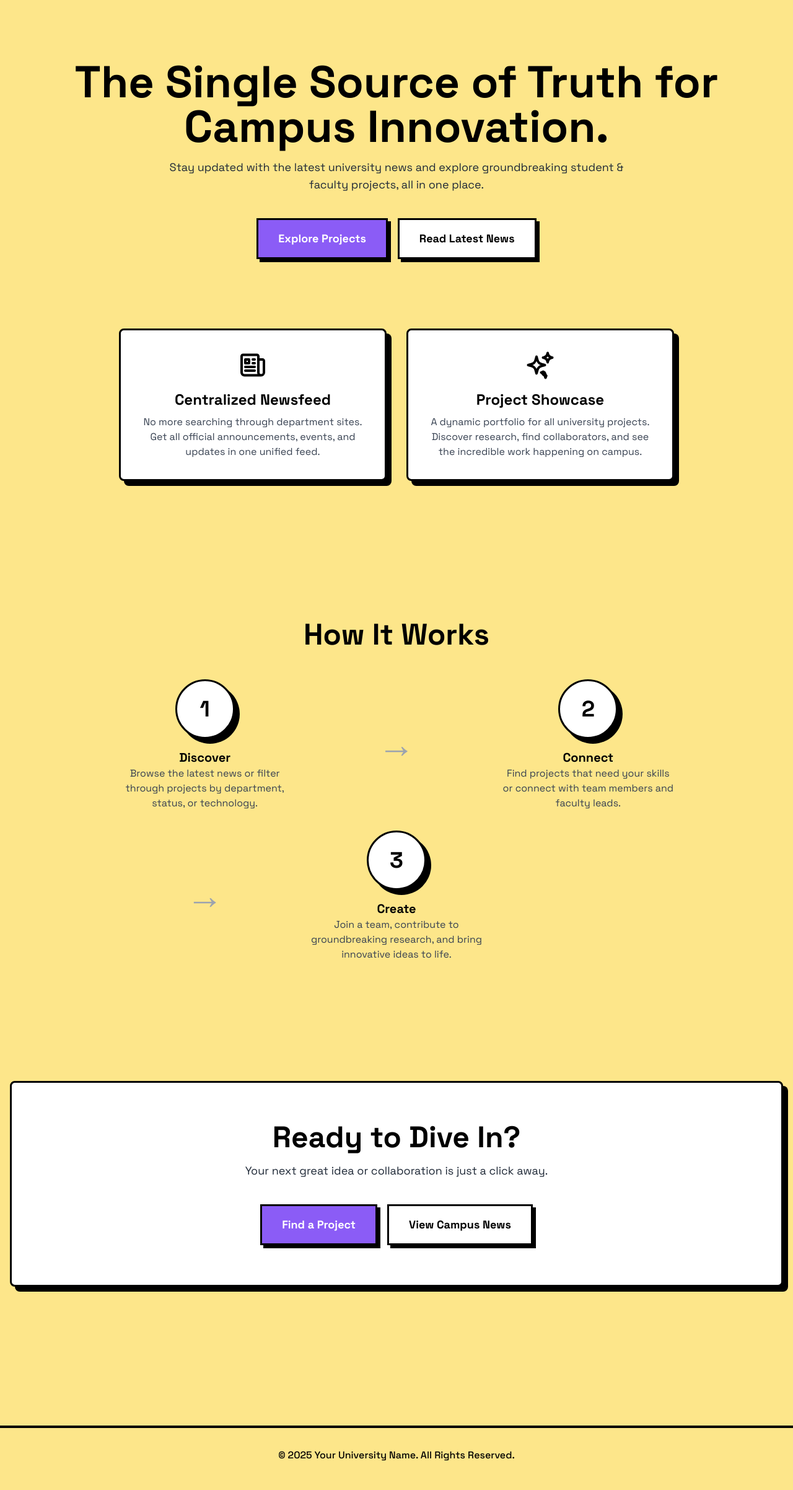
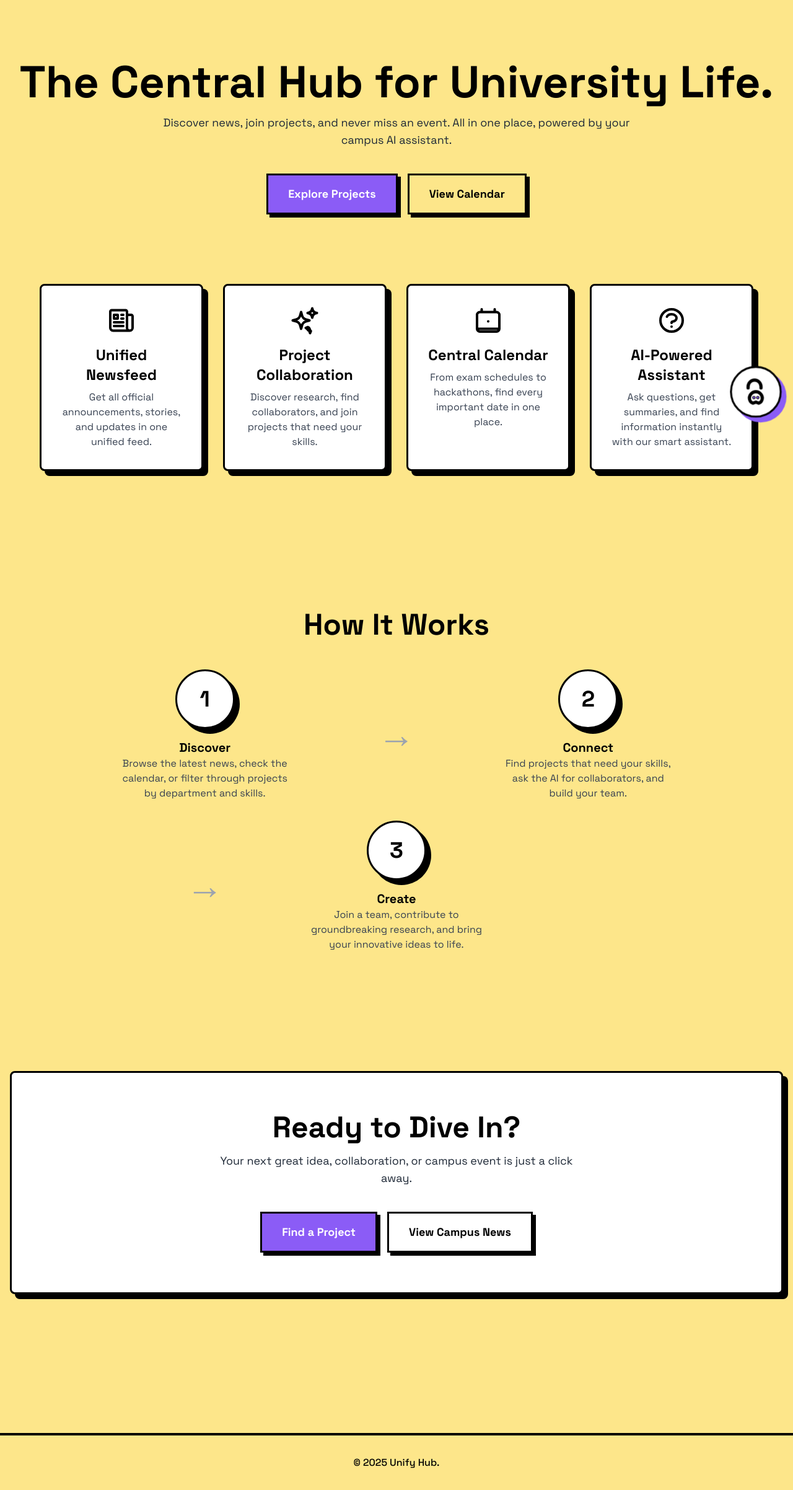
Before and after one commit to shaguntembhurne/unify_full_stack, a Django app: page / in a window 1280 px wide. Shown: the part 108-2512 px from the top of the page at 62% size. Before the commit the page ends 2465 px from the top, so only its background shows below. Run offline with Django 5.2, Linux system fonts and the light colour scheme; some libraries are stand-ins or nearby versions.

Commit message:
Landing: use shared base + navbar; fix links to routes and calendar URL

```diff
--- a/templates/landing.html
+++ b/templates/landing.html
@@ -1,96 +1,71 @@
-<!DOCTYPE html>
-<html lang="en">
-<head>
-    <meta charset="UTF-8">
-    <meta name="viewport" content="width=device-width, initial-scale=1.0">
-    <title>Unify Hub | University News & Projects</title>
-    <script src="https://cdn.tailwindcss.com"></script>
-    <link href="https://fonts.googleapis.com/css2?family=Space+Grotesk:wght@400;500;600;700&display=swap" rel="stylesheet">
-    <style>
-        body {
-            font-family: 'Space Grotesk', sans-serif;
-            background-color: #FDE68A; /* Warm yellow background */
-        }
-        .neubrutalism {
-            background: white;
-            border: 3px solid black;
-            box-shadow: 8px 8px 0px black;
-            transition: all 0.2s ease-in-out;
-        }
-        .btn-neubrutalism {
-            background: white;
-            border: 3px solid black;
-            box-shadow: 5px 5px 0px black;
-            transition: all 0.2s ease;
-            cursor: pointer;
-        }
-        .btn-neubrutalism:hover {
-            transform: translate(-3px, -3px);
-            box-shadow: 8px 8px 0px black;
-        }
-        .btn-neubrutalism:active {
-            transform: translate(5px, 5px);
-            box-shadow: none;
-        }
-    </style>
-</head>
-<body class="text-black">
-
-    {% include 'partials/navbar.html' %}
-
-    <!-- Main Content -->
+{% extends 'base.html' %}
+{% block title %}Unify Hub | University News, Projects & Calendar{% endblock %}
+{% block content %}
     <main class="container mx-auto px-4 py-16 md:py-24">
 
         <!-- Hero Section -->
         <section class="text-center">
-            <h2 class="text-5xl md:text-7xl font-bold mb-4">The Single Source of Truth for Campus Innovation.</h2>
+            <h2 class="text-5xl md:text-7xl font-bold mb-4">The Central Hub for University Life.</h2>
             <p class="max-w-3xl mx-auto text-lg text-gray-800 mb-10">
-                Stay updated with the latest university news and explore groundbreaking student & faculty projects, all in one place.
+                Discover news, join projects, and never miss an event. All in one place, powered by your campus AI assistant.
             </p>
             <div class="flex flex-col sm:flex-row justify-center items-center gap-4">
-                <a href="{% url 'premitive:auth' %}" class="w-full sm:w-auto btn-neubrutalism font-bold py-4 px-8 text-lg bg-[#8B5CF6] text-white text-center">Explore Projects</a>
-                <a href="{% url 'premitive:auth' %}" class="w-full sm:w-auto btn-neubrutalism font-bold py-4 px-8 text-lg text-center">Read Latest News</a>
+                <a href="/projects/" class="w-full sm:w-auto btn-neubrutalism font-bold py-4 px-8 text-lg bg-[#8B5CF6] text-white text-center">Explore Projects</a>
+                <a href="{% url 'premitive:calendar' %}" class="w-full sm:w-auto btn-neubrutalism font-bold py-4 px-8 text-lg text-center">View Calendar</a>
             </div>
         </section>
 
         <!-- Features Section -->
-        <section id="explore" class="py-20 md:py-28">
-            <div class="max-w-4xl mx-auto grid grid-cols-1 md:grid-cols-2 gap-8 text-center">
+        <section id="features" class="py-20 md:py-28">
+             <div class="max-w-6xl mx-auto grid grid-cols-1 md:grid-cols-2 lg:grid-cols-4 gap-8 text-center">
                 <!-- Feature 1: Centralized News -->
-                <div id="news" class="neubrutalism p-8 rounded-lg">
+                <div class="neubrutalism feature-card p-8 rounded-lg">
                     <svg class="mx-auto h-12 w-12 mb-4" xmlns="http://www.w3.org/2000/svg" fill="none" viewBox="0 0 24 24" stroke-width="2" stroke="currentColor"><path stroke-linecap="round" stroke-linejoin="round" d="M12 7.5h1.5m-1.5 3h1.5m-7.5 3h7.5m-7.5 3h7.5m3-9h3.375c.621 0 1.125.504 1.125 1.125V18a2.25 2.25 0 01-2.25 2.25M16.5 7.5V18a2.25 2.25 0 002.25 2.25M16.5 7.5V4.875c0-.621-.504-1.125-1.125-1.125H4.125C3.504 3.75 3 4.254 3 4.875V18a2.25 2.25 0 002.25 2.25h13.5M6 7.5h3v3H6v-3z" /></svg>
-                    <h3 class="text-2xl font-bold mb-2">Centralized Newsfeed</h3>
-                    <p class="text-gray-700">No more searching through department sites. Get all official announcements, events, and updates in one unified feed.</p>
+                    <h3 class="text-2xl font-bold mb-2">Unified Newsfeed</h3>
+                    <p class="text-gray-700">Get all official announcements, stories, and updates in one unified feed.</p>
                 </div>
                 <!-- Feature 2: Project Showcase -->
-                <div id="projects" class="neubrutalism p-8 rounded-lg">
+                <div class="neubrutalism feature-card p-8 rounded-lg">
                     <svg class="mx-auto h-12 w-12 mb-4" xmlns="http://www.w3.org/2000/svg" fill="none" viewBox="0 0 24 24" stroke-width="2" stroke="currentColor"><path stroke-linecap="round" stroke-linejoin="round" d="M9.813 15.904L9 18.75l-.813-2.846a4.5 4.5 0 00-3.09-3.09L2.25 12l2.846-.813a4.5 4.5 0 003.09-3.09L9 5.25l.813 2.846a4.5 4.5 0 003.09 3.09L15.75 12l-2.846.813a4.5 4.5 0 00-3.09 3.09zM18.259 8.715L18 9.75l-.259-1.035a3.375 3.375 0 00-2.455-2.456L14.25 6l1.036-.259a3.375 3.375 0 002.455-2.456L18 2.25l.259 1.035a3.375 3.375 0 002.456 2.456L21.75 6l-1.035.259a3.375 3.375 0 00-2.456 2.456zM16.898 20.562L16.25 22.25l-.648-1.688a2.25 2.25 0 01-1.48-1.48L12.75 18l1.688-.648a2.25 2.25 0 011.48 1.48l.648 1.688z" /></svg>
-                    <h3 class="text-2xl font-bold mb-2">Project Showcase</h3>
-                    <p class="text-gray-700">A dynamic portfolio for all university projects. Discover research, find collaborators, and see the incredible work happening on campus.</p>
+                    <h3 class="text-2xl font-bold mb-2">Project Collaboration</h3>
+                    <p class="text-gray-700">Discover research, find collaborators, and join projects that need your skills.</p>
+                </div>
+                <!-- Feature 3: Unify Calendar -->
+                <div class="neubrutalism feature-card p-8 rounded-lg">
+                    <svg class="mx-auto h-12 w-12 mb-4" xmlns="http://www.w3.org/2000/svg" fill="none" viewBox="0 0 24 24" stroke-width="2" stroke="currentColor"><path stroke-linecap="round" stroke-linejoin="round" d="M6.75 3v2.25M17.25 3v2.25M3 18.75V7.5a2.25 2.25 0 012.25-2.25h13.5A2.25 2.25 0 0121 7.5v11.25m-18 0A2.25 2.25 0 005.25 21h13.5A2.25 2.25 0 0021 18.75m-18 0h18M12 12.75h.008v.008H12v-.008z" /></svg>
+                    <h3 class="text-2xl font-bold mb-2">Central Calendar</h3>
+                    <p class="text-gray-700">From exam schedules to hackathons, find every important date in one place.</p>
+                </div>
+                <!-- Feature 4: AI Assistant -->
+                <div class="neubrutalism feature-card p-8 rounded-lg">
+                   <svg class="mx-auto h-12 w-12 mb-4" xmlns="http://www.w3.org/2000/svg" fill="none" viewBox="0 0 24 24" stroke-width="2" stroke="currentColor"><path stroke-linecap="round" stroke-linejoin="round" d="M8.228 9c.549-1.165 2.03-2 3.772-2 2.21 0 4 1.343 4 3 0 1.4-1.278 2.575-3.006 2.907-.542.104-.994.54-.994 1.093m0 3h.01M21 12a9 9 0 11-18 0 9 9 0 0118 0z" /></svg>
+                    <h3 class="text-2xl font-bold mb-2">AI-Powered Assistant</h3>
+                    <p class="text-gray-700">Ask questions, get summaries, and find information instantly with our smart assistant.</p>
                 </div>
             </div>
         </section>
 
+
         <!-- How It Works Section -->
-        <section id="how-it-works" class="py-20 md:py-28 text-center">
+    <section id="how-it-works" class="py-20 md:py-28 text-center">
              <h2 class="text-4xl md:text-5xl font-bold text-center mb-12">How It Works</h2>
              <div class="max-w-4xl mx-auto grid grid-cols-1 md:grid-cols-3 gap-8 items-center text-center">
                 <div class="flex flex-col items-center">
                     <div class="neubrutalism rounded-full w-24 h-24 flex items-center justify-center text-4xl font-bold mb-4">1</div>
                     <h3 class="text-xl font-bold">Discover</h3>
-                    <p class="text-gray-700">Browse the latest news or filter through projects by department, status, or technology.</p>
+                    <p class="text-gray-700">Browse the latest news, check the calendar, or filter through projects by department and skills.</p>
                 </div>
                 <div class="text-gray-400 hidden md:block text-6xl">→</div>
                 <div class="flex flex-col items-center">
                     <div class="neubrutalism rounded-full w-24 h-24 flex items-center justify-center text-4xl font-bold mb-4">2</div>
                      <h3 class="text-xl font-bold">Connect</h3>
-                    <p class="text-gray-700">Find projects that need your skills or connect with team members and faculty leads.</p>
+                    <p class="text-gray-700">Find projects that need your skills, ask the AI for collaborators, and build your team.</p>
                 </div>
                  <div class="text-gray-400 hidden md:block text-6xl">→</div>
                  <div class="flex flex-col items-center">
                     <div class="neubrutalism rounded-full w-24 h-24 flex items-center justify-center text-4xl font-bold mb-4">3</div>
                      <h3 class="text-xl font-bold">Create</h3>
-                    <p class="text-gray-700">Join a team, contribute to groundbreaking research, and bring innovative ideas to life.</p>
+                    <p class="text-gray-700">Join a team, contribute to groundbreaking research, and bring your innovative ideas to life.</p>
                 </div>
              </div>
         </section>
@@ -100,22 +75,14 @@
             <div class="neubrutalism rounded-lg p-10 md:p-16 text-center">
                 <h2 class="text-4xl md:text-5xl font-bold mb-4">Ready to Dive In?</h2>
                 <p class="max-w-xl mx-auto text-lg text-gray-800 mb-10">
-                    Your next great idea or collaboration is just a click away.
+                    Your next great idea, collaboration, or campus event is just a click away.
                 </p>
                 <div class="flex flex-col sm:flex-row justify-center items-center gap-4">
-                    <a href="{% url 'premitive:auth' %}" class="w-full sm:w-auto btn-neubrutalism font-bold py-4 px-8 text-lg bg-[#8B5CF6] text-white text-center">Find a Project</a>
-                    <a href="{% url 'premitive:auth' %}" class="w-full sm:w-auto btn-neubrutalism font-bold py-4 px-8 text-lg text-center">View Campus News</a>
+                    <a href="/projects/" class="w-full sm:w-auto btn-neubrutalism font-bold py-4 px-8 text-lg bg-[#8B5CF6] text-white text-center">Find a Project</a>
+                    <a href="/news/" class="w-full sm:w-auto btn-neubrutalism font-bold py-4 px-8 text-lg text-center">View Campus News</a>
                 </div>
             </div>
         </section>
 
-
     </main>
-
-    <!-- Footer -->
-    <footer class="text-center p-8 mt-12 border-t-4 border-black">
-        <p class="font-medium">&copy; 2025 Your University Name. All Rights Reserved.</p>
-    </footer>
-
-</body>
-</html>
+{% endblock %}
```
